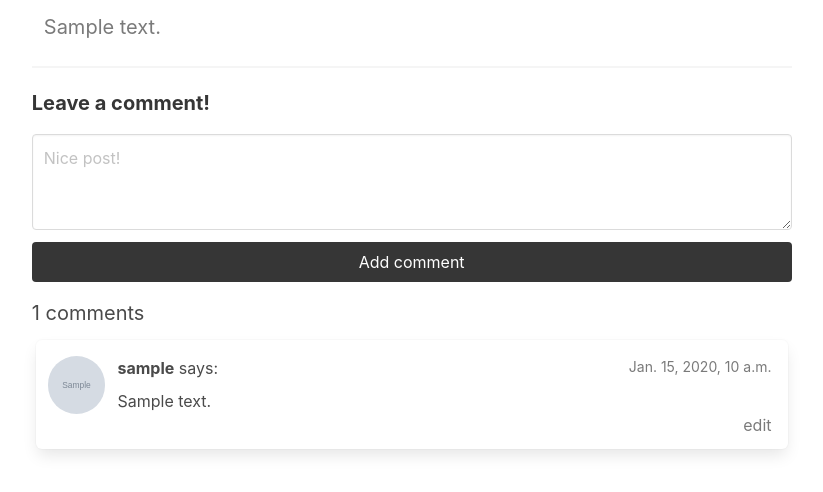
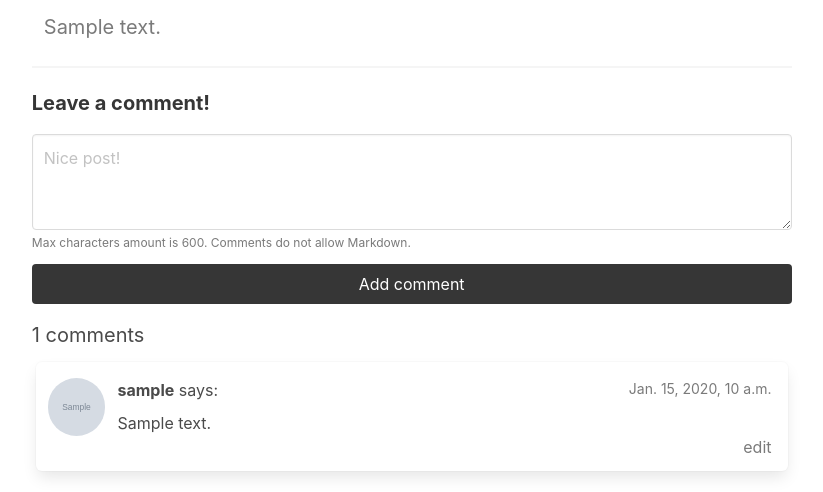
Before and after one commit to j-millan/myblog, a Django app: a page that uses blog/templates/blog/blog_post.html in a window 1280 px wide. Shown: the part 688-1180 px from the top of the page, without its empty margins (91-914 px from the left). Before the commit the page ends 1138 px from the top, so only its background shows below. Run offline with Django 3.2, Linux system fonts and the light colour scheme; a user stored in the database is signed in; tables that the repository leaves empty hold one stand-in row (values such as "Sample post"); grey boxes marked "Sample" are stand-in pictures; some libraries are stand-ins or nearby versions.

Commit message:
Add help_texts to their respective fields in forms.py'

```diff
--- a/accounts/forms.py
+++ b/accounts/forms.py
@@ -51,8 +51,10 @@ class UpdateProfileForm(forms.ModelForm):
 			attrs={'rows': 4, 'placeholder': 'About me'}
 		),
 		required=False,
+		help_text = 'Max characters amount is 250.'
 	)
 
 	class Meta:
 		model = Profile
 		fields = ['profile_picture', 'about', 'phone_number', 'instagram_profile', 'facebook_page', 'twitter_profile']
+		help_texts = {'profile_picture': 'Square images are recomended.'}
--- a/accounts/templates/accounts/edit_profile.html
+++ b/accounts/templates/accounts/edit_profile.html
@@ -36,14 +36,14 @@
 					<div class="column">
 						<label class="label">{{ form.profile_picture.label_tag }}</label>
 						{% render_field form.profile_picture id="imgInput" %}
-						<p class="help is-white-ter">Square images are recomended.</p>
+						<p class="help">{{ form.profile_picture.help_text }}</p>
 						{% field_errors form.profile_picture %}
 					</div>
 				</div>
 				<div class="field mb-4">
 					<label class="label">{{ form.about.label_tag }}</label>
 					{% render_field form.about class=form.about|input_class %}
-					<p class="help">Max characters amount is 250.</p>
+					<p class="help">{{ form.about.help_text }}</p>
 					{% field_errors form.about %}
 				</div>
 				{% render_field_with_icon form.phone_number 'fas fa-phone' placeholder='0 426 684 3456' %}
--- a/blog/forms.py
+++ b/blog/forms.py
@@ -11,8 +11,9 @@ class SearchForm(forms.Form):
 class NewArticleForm(forms.ModelForm):
 	body = forms.CharField(
 		widget=forms.Textarea(
-			attrs={'rows': 15, 'placeholder': 'XD'}
+			attrs={'rows': 15, 'placeholder': 'My first article!'}
 		),
+		help_text = 'Max characters amount is 25000.'
 	)
 
 	categories = forms.ModelMultipleChoiceField(
@@ -23,11 +24,12 @@ class NewArticleForm(forms.ModelForm):
 	class Meta:
 		model = BlogPost
 		fields = ['title', 'thumbnail', 'body', 'categories', ]
+		help_texts = {'thumbnail': 'Images with a 16x9 aspect ratio are recomemnded.'}
 
 class NewCommentForm(forms.ModelForm):
 	message = forms.CharField(
 		widget=forms.Textarea(attrs={'rows': 3}),
-		required=True
+		help_text = 'Max characters amount is 600. Comments do not allow Markdown.'
 	)
 
 	class Meta:
--- a/blog/templates/blog/blog_post.html
+++ b/blog/templates/blog/blog_post.html
@@ -81,6 +81,7 @@
 							<div class="control">
 								{% render_field form.message class=form.message|input_class placeholder="Nice post!" %}
 							</div>
+							<p class="help">{{ form.message.help_text }}</p>
 							{% field_errors form.message %}
 						</div>
 						<button type="submit" class="button is-dark is-fullwidth">Add comment</button>
--- a/templates/inclusion_tags/field_with_icon.html
+++ b/templates/inclusion_tags/field_with_icon.html
@@ -14,5 +14,6 @@
 			<i class="{{ icon_class }}"></i>
 		</span>
 	</p>
+	<p class="help">{{ field.help_text }}</p>
 	{% field_errors field %}
 </div>
```
Also changed, not shown: blog/templates/blog/new_blog_post.html (+3 -4 lines).
